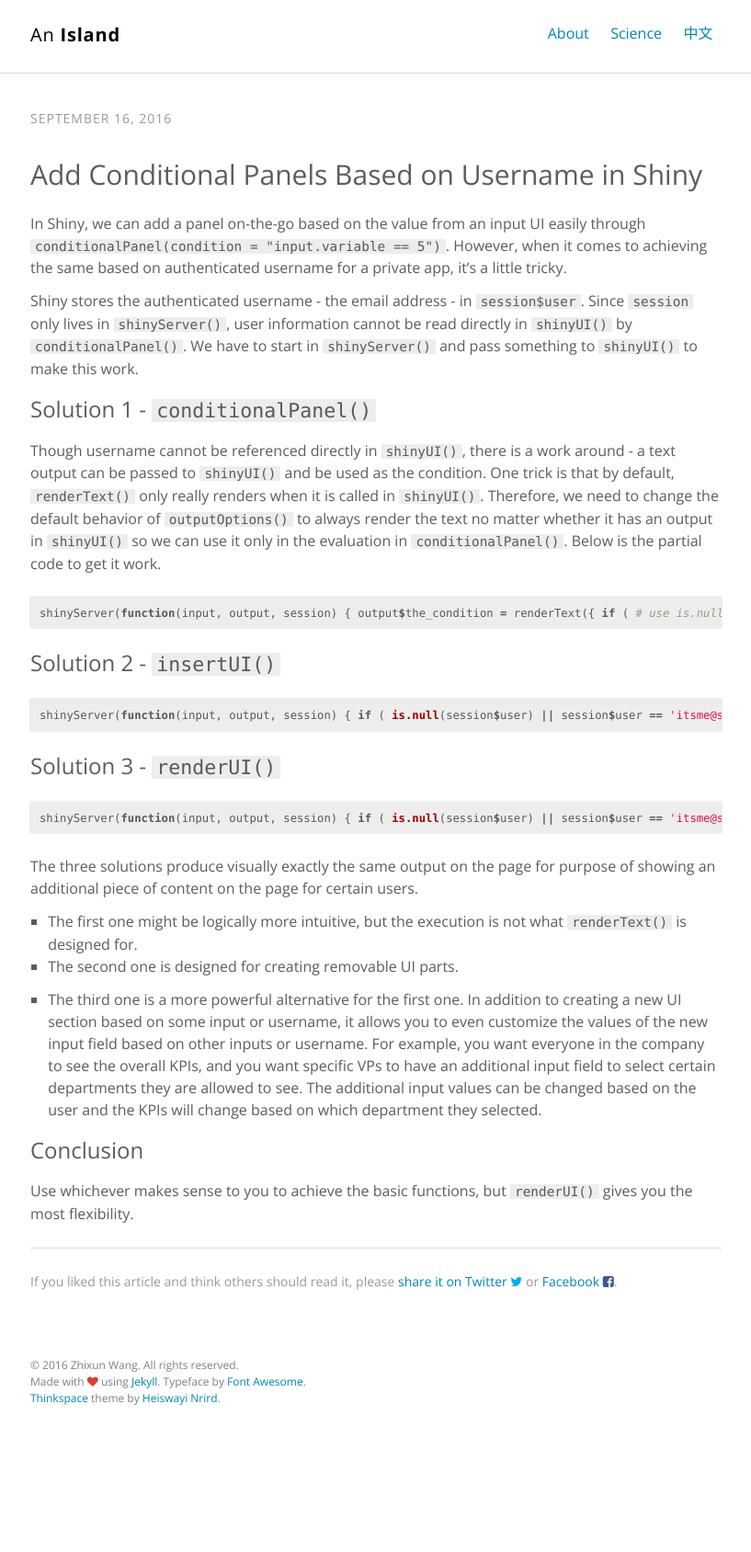
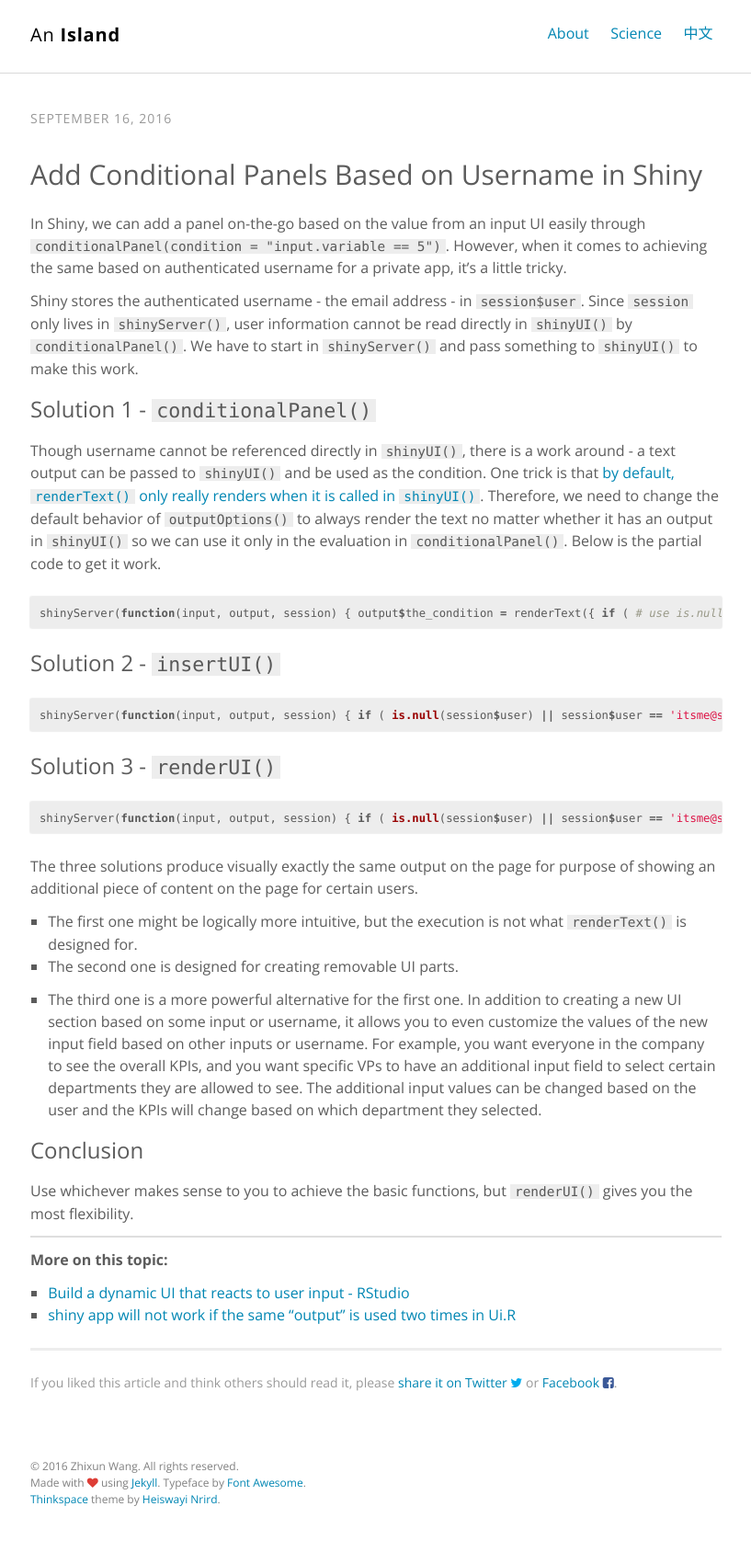
Before and after one commit to zhixunwang/zhixunwang.github.io, a Jekyll site: the page built from _posts/2016-09-16-add-panel-by-user.md, in a window 1280 px wide. Shown: the whole page at 92% size, without its empty margins (231-1048 px from the left). Built offline with Jekyll 4.4.1, drawn with Linux system fonts in a browser that asks for light colours; before the commit the page ends 1578 px from its top, so only the background shows below that.

Commit message:
more info

````diff
--- a/_posts/2016-09-16-add-panel-by-user.md
+++ b/_posts/2016-09-16-add-panel-by-user.md
@@ -12,7 +12,7 @@ In Shiny, we can add a panel on-the-go based on the value from an input UI easil
 Shiny stores the authenticated username - the email address - in `session$user`. Since `session` only lives in `shinyServer()`, user information cannot be read directly in `shinyUI()` by `conditionalPanel()`. We have to start in `shinyServer()` and pass something to `shinyUI()` to make this work.
 
 ### Solution 1 - `conditionalPanel()`
-Though username cannot be referenced directly in `shinyUI()`, there is a work around - a text output can be passed to `shinyUI()` and be used as the condition. One trick is that by default, `renderText()` only really renders when it is called in `shinyUI()`. Therefore, we need to change the default behavior of `outputOptions()` to always render the text no matter whether it has an output in `shinyUI()` so we can use it only in the evaluation in `conditionalPanel()`. Below is the partial code to get it work.
+Though username cannot be referenced directly in `shinyUI()`, there is a work around - a text output can be passed to `shinyUI()` and be used as the condition. One trick is that [by default, `renderText()` only really renders when it is called in `shinyUI()`](http://stackoverflow.com/questions/29833222/numeric-output-value-as-condition-for-conditionalpanel). Therefore, we need to change the default behavior of `outputOptions()` to always render the text no matter whether it has an output in `shinyUI()` so we can use it only in the evaluation in `conditionalPanel()`. Below is the partial code to get it work.
 
 ```r
 shinyServer(function(input, output, session) {
@@ -99,3 +99,9 @@ The three solutions produce visually exactly the same output on the page for pur
 
 ### Conclusion
 Use whichever makes sense to you to achieve the basic functions, but `renderUI()` gives you the most flexibility.
+
+---
+**More on this topic:**
+
+* [Build a dynamic UI that reacts to user input - RStudio](http://shiny.rstudio.com/articles/dynamic-ui.html)
+* [shiny app will not work if the same "output" is used two times in Ui.R](https://github.com/rstudio/shiny/issues/743)
````
